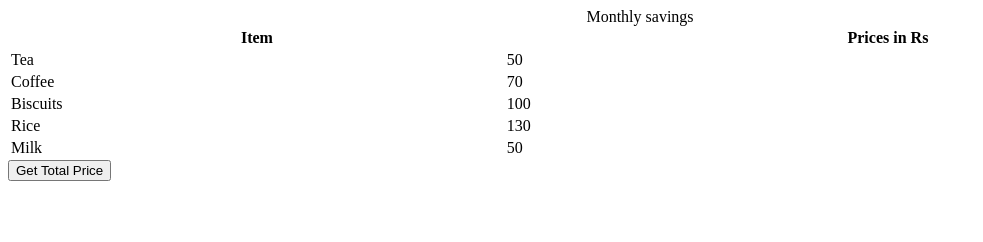
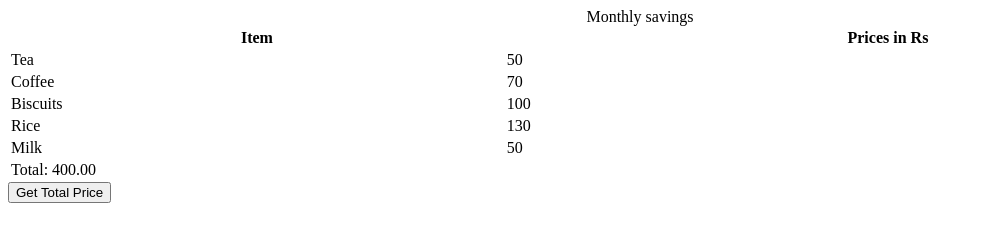
Before and after one commit to acciojob/grofers-checkout-gaurav8158, a website: page main.html in a window 1280 px wide. Both pictures are taken after a click on the button "Get Total Price". Shown: the whole page, without its empty margins (0-983 px from the left). Drawn offline with Linux system fonts and the light colour scheme.

Commit message:
created a submission

```diff
--- a/script.js
+++ b/script.js
@@ -4,7 +4,17 @@ document.body.appendChild(getSumBtn);
 
 const getSum = () => {
 //Add your code here
-
+	 const prices = document.querySelectorAll('.price');
+  let totalPrice = 0;
+  prices.forEach(price => {
+    totalPrice += parseFloat(price.textContent);
+  });
+  const totalRow = document.createElement('tr');
+  const totalCell = document.createElement('td');
+  totalCell.colSpan = 2;
+  totalCell.textContent = `Total: ${totalPrice.toFixed(2)}`;
+  totalRow.appendChild(totalCell);
+  document.querySelector('tbody').appendChild(totalRow);
 };
 
 getSumBtn.addEventListener("click", getSum);
```
Also changed, not shown: main.html (+1 -1 lines).
